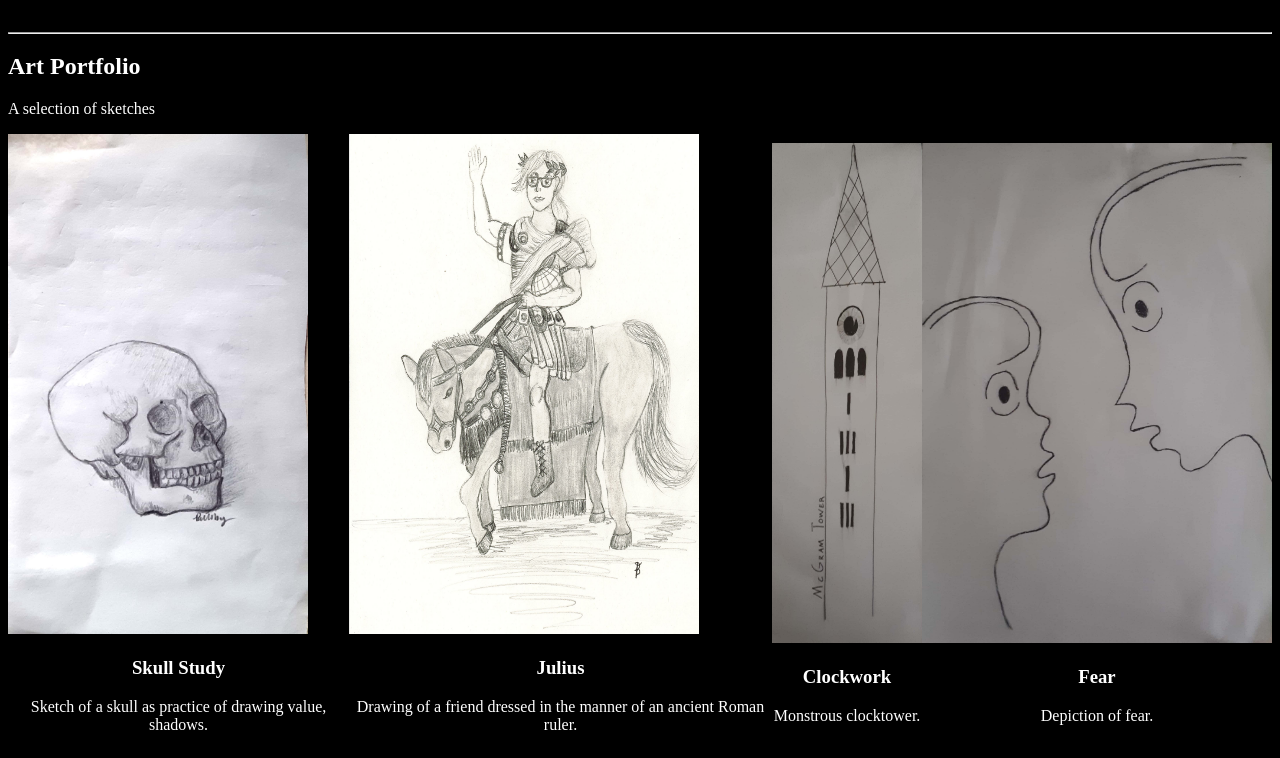
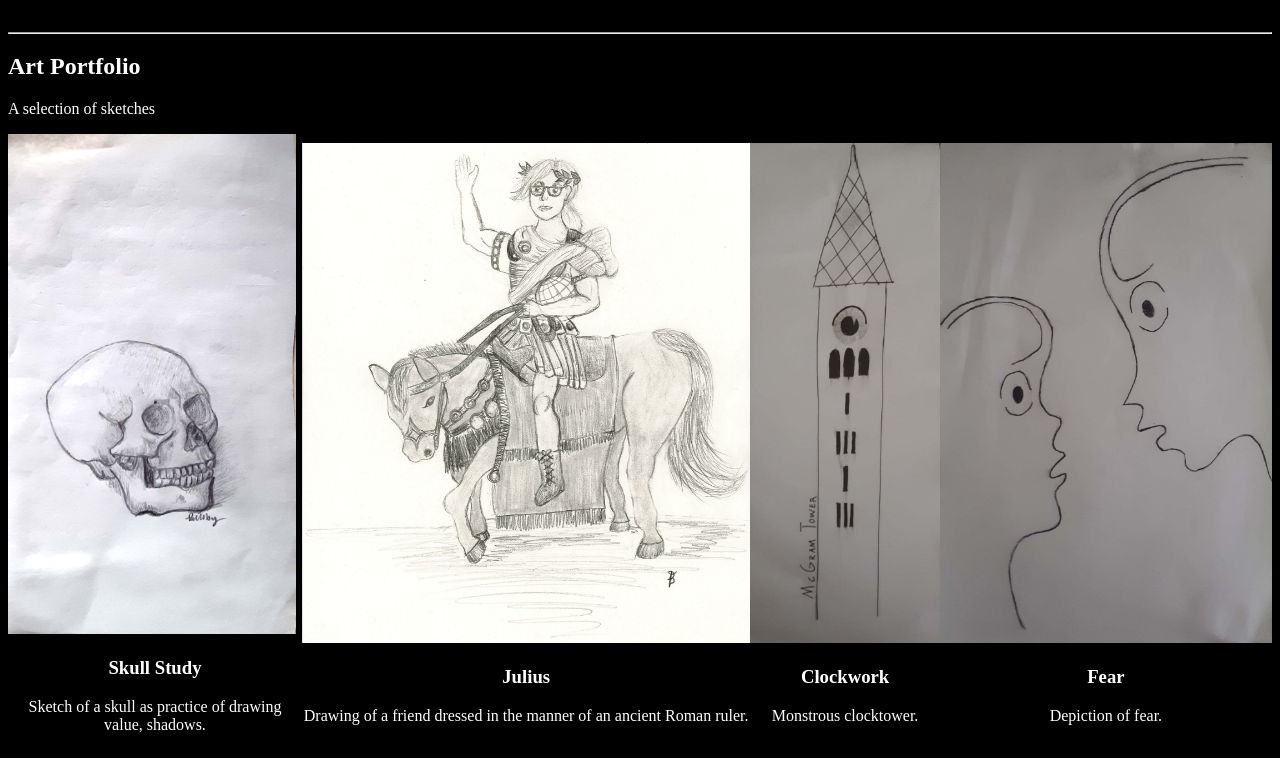
Before and after one commit to dianep195/dianep195.github.io, a plain HTML site: page art.html in a window 1280 px wide. Shown: the part 119-877 px from the top of the page. Drawn offline with Linux system fonts and the light colour scheme.

Commit message:
Update art.html

```diff
--- a/art.html
+++ b/art.html
@@ -22,22 +22,22 @@
      <!--Art Portfolio -->
       <div class="wrapper">
         <div id="skull">
-          <img src="art/skull sketch_1.jpg" alt="skull" width="300" height="500">
+          <img src="art/skull sketch_1.jpg" alt="skull" width="auto" height="500">
           <h3>Skull Study</h3>
           <p>Sketch of a skull as practice of drawing value, shadows.</p>
         </div>
         <div id="ceasar">
-          <img src="art/julius.png" alt="julius" width="350" height="500">
+          <img src="art/julius.png" alt="julius" width="auto" height="500">
           <h3>Julius</h3>
           <p>Drawing of a friend dressed in the manner of an ancient Roman ruler.</p>
         </div>
         <div id="clockwork">
-          <img src="art/clockwork.jpg" alt="clock" width="150" height="500">
+          <img src="art/clockwork.jpg" alt="clock" width="auto" height="500">
           <h3>Clockwork</h3>
           <p>Monstrous clocktower.</p>
         </div>
        <div id="fear">
-          <img src="art/fear.jpg" alt="fear" width="350" height="500">
+          <img src="art/fear.jpg" alt="fear" width="auto" height="500">
           <h3>Fear</h3>
           <p>Depiction of fear.</p>
         </div>
```
